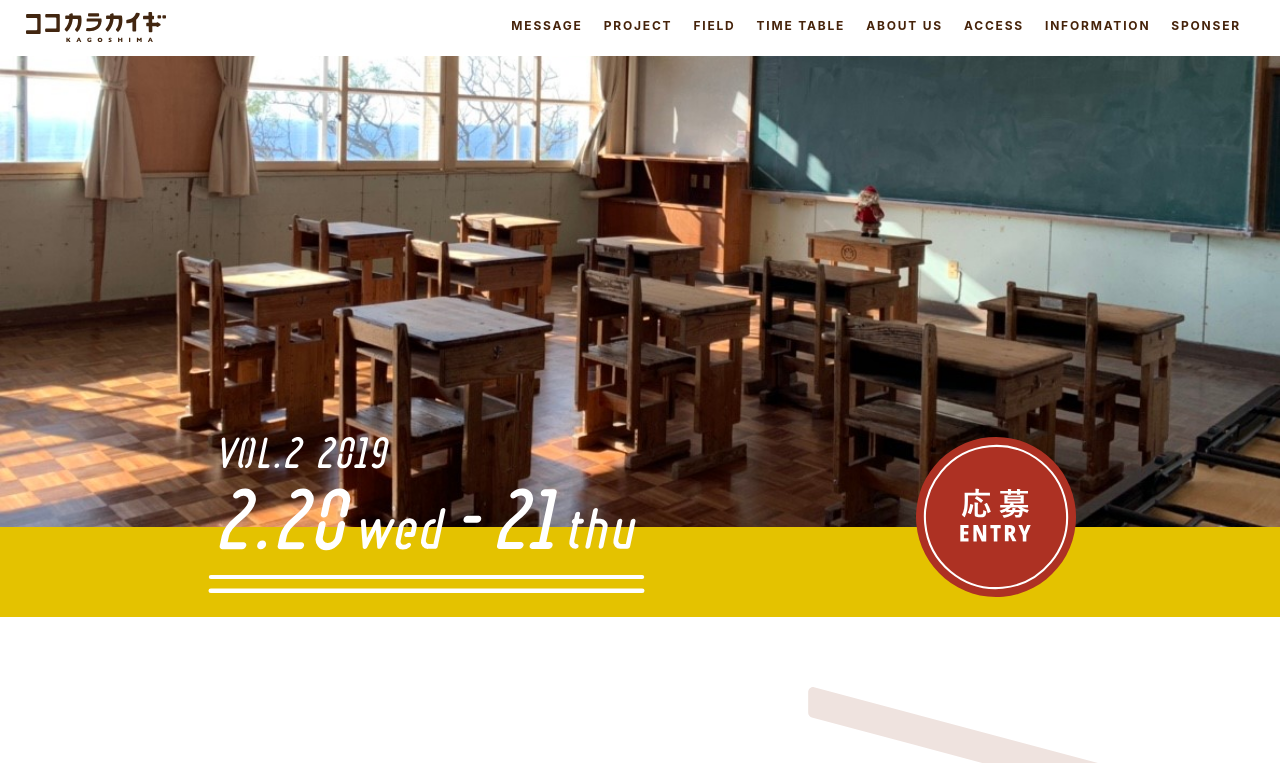
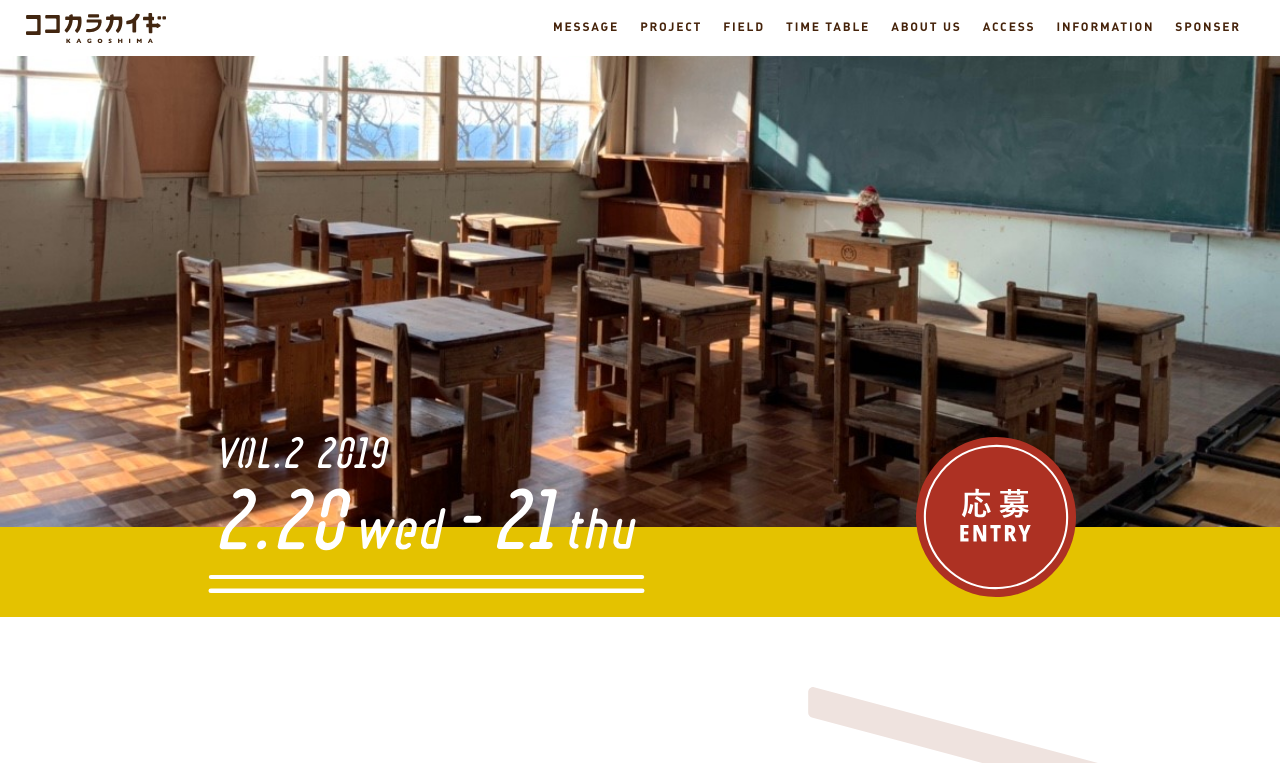
Before and after one commit to kokokarakaigi/kokokarakaigi, a website: page index.html in a window 1280 px wide. Shown: the top 763 px of the page. Drawn offline with nearby package versions, Linux system fonts and the light colour scheme.

```diff
--- a/custom.css
+++ b/custom.css
@@ -9,7 +9,7 @@
 }
 body {
   position: relative;
-  font-family: 'DIN_Alternate_Bold', '游ゴシック', 'YuGothic',;
+  font-family: 'DIN_Alternate_Bold', '游ゴシック', 'YuGothic',sans-serif;
   font-weight: bold;
   background-color: white;
   transition: opacity 0.4s;
```
Also changed, not shown: images/title-square.png (added).
